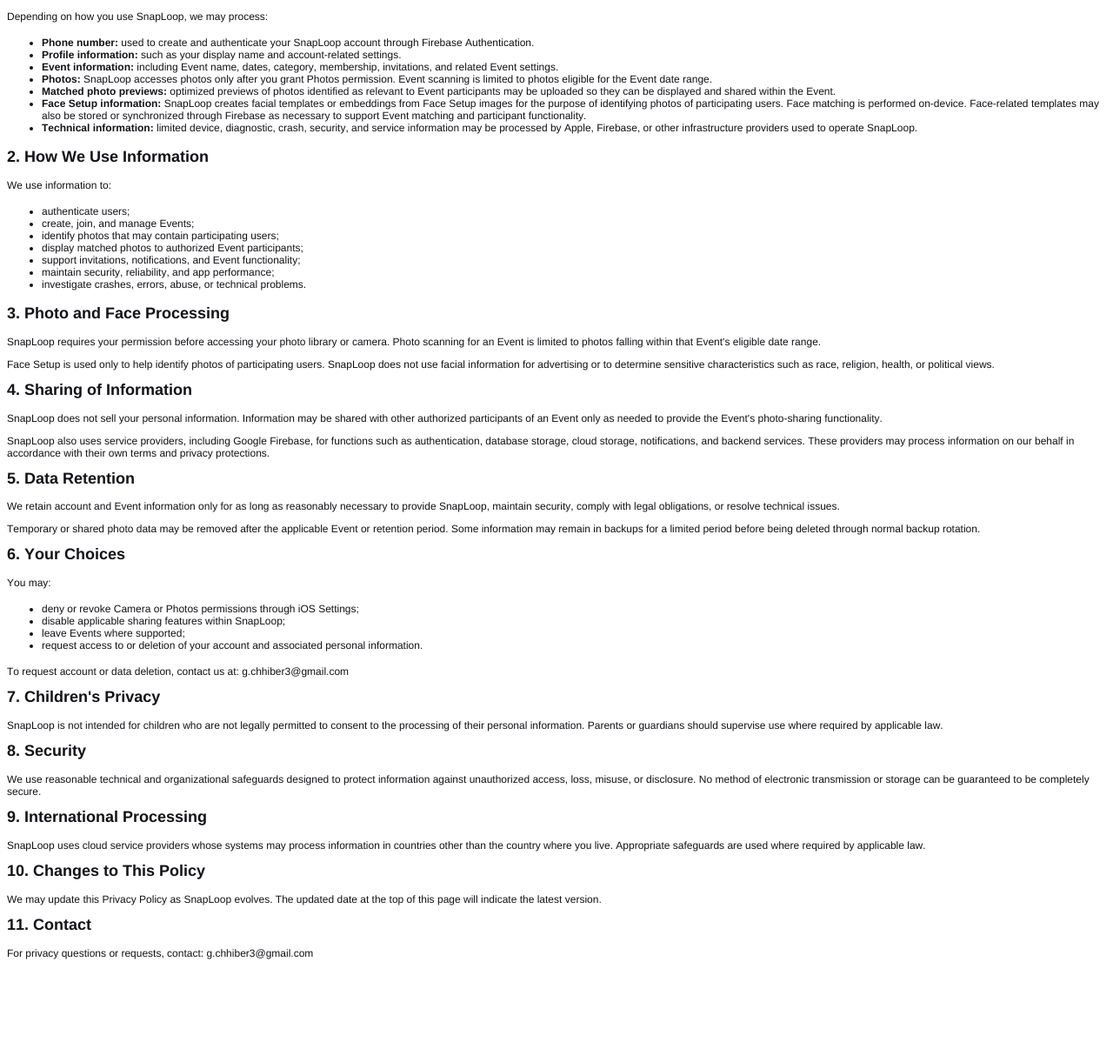
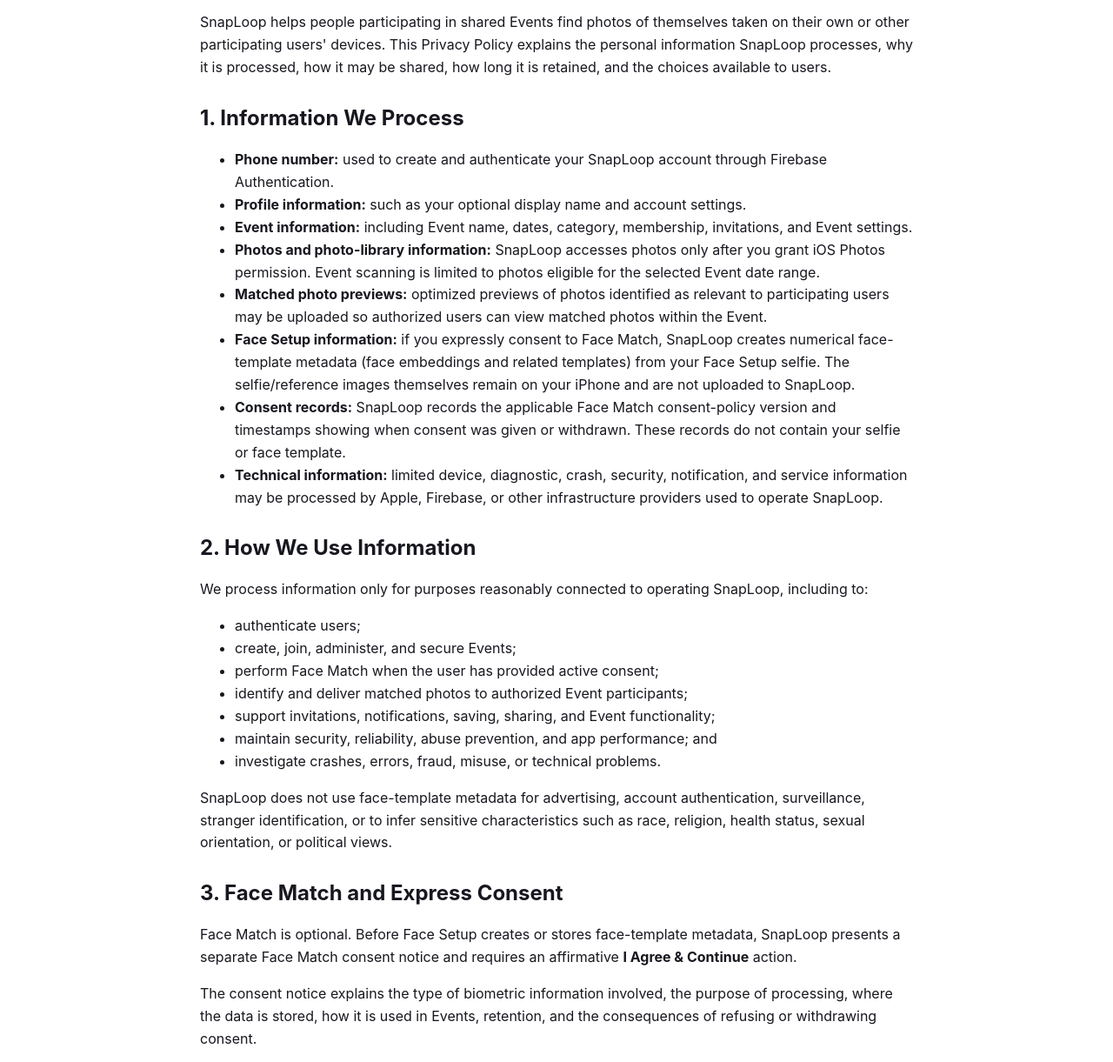
Before and after one commit to gurmeetgold/Snaploop-iOS, a plain HTML site: page hosting/public/privacy.html in a window 1280 px wide. Shown: the part 150-1371 px from the top of the page at 87% size. Before the commit the page ends 1292 px from the top, so only its background shows below. Drawn offline with Linux system fonts and the light colour scheme.

Commit message:
Align privacy policy with biometric consent controls

```diff
--- a/hosting/public/privacy.html
+++ b/hosting/public/privacy.html
@@ -1,75 +1,100 @@
-<!DOCTYPE html PUBLIC "-//W3C//DTD HTML 4.01//EN" "http://www.w3.org/TR/html4/strict.dtd">
-<html>
+<!doctype html>
+<html lang="en">
 <head>
-  <meta http-equiv="Content-Type" content="text/html; charset=utf-8">
-  <meta http-equiv="Content-Style-Type" content="text/css">
-  <title></title>
-  <meta name="Generator" content="Cocoa HTML Writer">
-  <meta name="CocoaVersion" content="2685.3">
-  <style type="text/css">
-    p.p2 {margin: 0.0px 0.0px 32.0px 0.0px; font: 12.0px 'Helvetica Neue'; color: #535353; -webkit-text-stroke: #535353}
-    p.p3 {margin: 0.0px 0.0px 12.0px 0.0px; font: 12.0px 'Helvetica Neue'; color: #121218; -webkit-text-stroke: #121218}
-    p.p6 {margin: 0.0px 0.0px 12.0px 0.0px; font: 12.0px 'Helvetica Neue'; color: #121218; -webkit-text-stroke: #121218; min-height: 15.0px}
-    li.li5 {margin: 0.0px 0.0px 0.0px 0.0px; font: 12.0px 'Helvetica Neue'; color: #121218; -webkit-text-stroke: #121218}
-    span.s1 {font-kerning: none}
-    span.s2 {-webkit-text-stroke: 0px #000000}
-    ul.ul1 {list-style-type: disc}
+  <meta charset="utf-8">
+  <meta name="viewport" content="width=device-width, initial-scale=1">
+  <title>SnapLoop Privacy Policy</title>
+  <style>
+    body { font-family: -apple-system, BlinkMacSystemFont, "Segoe UI", sans-serif; max-width: 820px; margin: 0 auto; padding: 32px 20px 64px; line-height: 1.62; color: #17171f; background: #fff; }
+    h1, h2 { line-height: 1.25; }
+    h1 { margin-bottom: 4px; }
+    h2 { margin-top: 30px; }
+    .updated { color: #666; margin-bottom: 28px; }
+    .note { background: #f7f4ff; border-radius: 14px; padding: 14px 16px; }
+    a { color: #5b37f2; }
   </style>
 </head>
 <body>
-<h1 style="margin: 0.0px 0.0px 4.0px 0.0px; font: 24.0px 'Helvetica Neue'; color: #121218; -webkit-text-stroke: #121218"><span class="s1"><b>SnapLoop Privacy Policy</b></span></h1>
-<p class="p2"><span class="s1">Last updated: August 22, 2026</span></p>
-<p class="p3"><span class="s1">SnapLoop is designed to help people participating in shared events find photos of themselves taken on their own or other participants' devices. This Privacy Policy explains what information SnapLoop processes, why it is processed, and the choices available to users.</span></p>
-<h2 style="margin: 0.0px 0.0px 14.9px 0.0px; font: 18.0px 'Helvetica Neue'; color: #121218; -webkit-text-stroke: #121218"><span class="s1"><b>1. Information We Process</b></span></h2>
-<p class="p3"><span class="s1">Depending on how you use SnapLoop, we may process:</span></p>
-<ul class="ul1">
-  <li class="li5"><span class="s2"><b></b></span><span class="s1"><b>Phone number:</b> used to create and authenticate your SnapLoop account through Firebase Authentication.</span></li>
-  <li class="li5"><span class="s2"><b></b></span><span class="s1"><b>Profile information:</b> such as your display name and account-related settings.</span></li>
-  <li class="li5"><span class="s2"><b></b></span><span class="s1"><b>Event information:</b> including Event name, dates, category, membership, invitations, and related Event settings.</span></li>
-  <li class="li5"><span class="s2"><b></b></span><span class="s1"><b>Photos:</b> SnapLoop accesses photos only after you grant Photos permission. Event scanning is limited to photos eligible for the Event date range.</span></li>
-  <li class="li5"><span class="s2"><b></b></span><span class="s1"><b>Matched photo previews:</b> optimized previews of photos identified as relevant to Event participants may be uploaded so they can be displayed and shared within the Event.</span></li>
-  <li class="li5"><span class="s2"><b></b></span><span class="s1"><b>Face Setup information:</b> SnapLoop creates facial templates or embeddings from Face Setup images for the purpose of identifying photos of participating users. Face matching is performed on-device. Face-related templates may also be stored or synchronized through Firebase as necessary to support Event matching and participant functionality.</span></li>
-  <li class="li5"><span class="s2"><b></b></span><span class="s1"><b>Technical information:</b> limited device, diagnostic, crash, security, and service information may be processed by Apple, Firebase, or other infrastructure providers used to operate SnapLoop.</span></li>
+<h1>SnapLoop Privacy Policy</h1>
+<p class="updated">Last updated: August 22, 2026</p>
+
+<p>SnapLoop helps people participating in shared Events find photos of themselves taken on their own or other participating users' devices. This Privacy Policy explains the personal information SnapLoop processes, why it is processed, how it may be shared, how long it is retained, and the choices available to users.</p>
+
+<h2>1. Information We Process</h2>
+<ul>
+  <li><strong>Phone number:</strong> used to create and authenticate your SnapLoop account through Firebase Authentication.</li>
+  <li><strong>Profile information:</strong> such as your optional display name and account settings.</li>
+  <li><strong>Event information:</strong> including Event name, dates, category, membership, invitations, and Event settings.</li>
+  <li><strong>Photos and photo-library information:</strong> SnapLoop accesses photos only after you grant iOS Photos permission. Event scanning is limited to photos eligible for the selected Event date range.</li>
+  <li><strong>Matched photo previews:</strong> optimized previews of photos identified as relevant to participating users may be uploaded so authorized users can view matched photos within the Event.</li>
+  <li><strong>Face Setup information:</strong> if you expressly consent to Face Match, SnapLoop creates numerical face-template metadata (face embeddings and related templates) from your Face Setup selfie. The selfie/reference images themselves remain on your iPhone and are not uploaded to SnapLoop.</li>
+  <li><strong>Consent records:</strong> SnapLoop records the applicable Face Match consent-policy version and timestamps showing when consent was given or withdrawn. These records do not contain your selfie or face template.</li>
+  <li><strong>Technical information:</strong> limited device, diagnostic, crash, security, notification, and service information may be processed by Apple, Firebase, or other infrastructure providers used to operate SnapLoop.</li>
 </ul>
-<h2 style="margin: 0.0px 0.0px 14.9px 0.0px; font: 18.0px 'Helvetica Neue'; color: #121218; -webkit-text-stroke: #121218"><span class="s1"><b>2. How We Use Information</b></span></h2>
-<p class="p3"><span class="s1">We use information to:</span></p>
-<ul class="ul1">
-  <li class="li5"><span class="s2"></span><span class="s1">authenticate users;</span></li>
-  <li class="li5"><span class="s2"></span><span class="s1">create, join, and manage Events;</span></li>
-  <li class="li5"><span class="s2"></span><span class="s1">identify photos that may contain participating users;</span></li>
-  <li class="li5"><span class="s2"></span><span class="s1">display matched photos to authorized Event participants;</span></li>
-  <li class="li5"><span class="s2"></span><span class="s1">support invitations, notifications, and Event functionality;</span></li>
-  <li class="li5"><span class="s2"></span><span class="s1">maintain security, reliability, and app performance;</span></li>
-  <li class="li5"><span class="s2"></span><span class="s1">investigate crashes, errors, abuse, or technical problems.</span></li>
+
+<h2>2. How We Use Information</h2>
+<p>We process information only for purposes reasonably connected to operating SnapLoop, including to:</p>
+<ul>
+  <li>authenticate users;</li>
+  <li>create, join, administer, and secure Events;</li>
+  <li>perform Face Match when the user has provided active consent;</li>
+  <li>identify and deliver matched photos to authorized Event participants;</li>
+  <li>support invitations, notifications, saving, sharing, and Event functionality;</li>
+  <li>maintain security, reliability, abuse prevention, and app performance; and</li>
+  <li>investigate crashes, errors, fraud, misuse, or technical problems.</li>
 </ul>
-<h2 style="margin: 0.0px 0.0px 14.9px 0.0px; font: 18.0px 'Helvetica Neue'; color: #121218; -webkit-text-stroke: #121218"><span class="s1"><b>3. Photo and Face Processing</b></span></h2>
-<p class="p3"><span class="s1">SnapLoop requires your permission before accessing your photo library or camera. Photo scanning for an Event is limited to photos falling within that Event's eligible date range.</span></p>
-<p class="p3"><span class="s1">Face Setup is used only to help identify photos of participating users. SnapLoop does not use facial information for advertising or to determine sensitive characteristics such as race, religion, health, or political views.</span></p>
-<h2 style="margin: 0.0px 0.0px 14.9px 0.0px; font: 18.0px 'Helvetica Neue'; color: #121218; -webkit-text-stroke: #121218"><span class="s1"><b>4. Sharing of Information</b></span></h2>
-<p class="p3"><span class="s1">SnapLoop does not sell your personal information. Information may be shared with other authorized participants of an Event only as needed to provide the Event's photo-sharing functionality.</span></p>
-<p class="p3"><span class="s1">SnapLoop also uses service providers, including Google Firebase, for functions such as authentication, database storage, cloud storage, notifications, and backend services. These providers may process information on our behalf in accordance with their own terms and privacy protections.</span></p>
-<h2 style="margin: 0.0px 0.0px 14.9px 0.0px; font: 18.0px 'Helvetica Neue'; color: #121218; -webkit-text-stroke: #121218"><span class="s1"><b>5. Data Retention</b></span></h2>
-<p class="p3"><span class="s1">We retain account and Event information only for as long as reasonably necessary to provide SnapLoop, maintain security, comply with legal obligations, or resolve technical issues.</span></p>
-<p class="p3"><span class="s1">Temporary or shared photo data may be removed after the applicable Event or retention period. Some information may remain in backups for a limited period before being deleted through normal backup rotation.</span></p>
-<h2 style="margin: 0.0px 0.0px 14.9px 0.0px; font: 18.0px 'Helvetica Neue'; color: #121218; -webkit-text-stroke: #121218"><span class="s1"><b>6. Your Choices</b></span></h2>
-<p class="p3"><span class="s1">You may:</span></p>
-<ul class="ul1">
-  <li class="li5"><span class="s2"></span><span class="s1">deny or revoke Camera or Photos permissions through iOS Settings;</span></li>
-  <li class="li5"><span class="s2"></span><span class="s1">disable applicable sharing features within SnapLoop;</span></li>
-  <li class="li5"><span class="s2"></span><span class="s1">leave Events where supported;</span></li>
-  <li class="li5"><span class="s2"></span><span class="s1">request access to or deletion of your account and associated personal information.</span></li>
+<p>SnapLoop does not use face-template metadata for advertising, account authentication, surveillance, stranger identification, or to infer sensitive characteristics such as race, religion, health status, sexual orientation, or political views.</p>
+
+<h2>3. Face Match and Express Consent</h2>
+<p>Face Match is optional. Before Face Setup creates or stores face-template metadata, SnapLoop presents a separate Face Match consent notice and requires an affirmative <strong>I Agree &amp; Continue</strong> action.</p>
+<p>The consent notice explains the type of biometric information involved, the purpose of processing, where the data is stored, how it is used in Events, retention, and the consequences of refusing or withdrawing consent.</p>
+<p>Your Face Setup selfie/reference images remain on your iPhone. Numerical face-template metadata is stored with your SnapLoop account in Firebase. While you participate in an active Event, your face-template metadata may be made available only to authenticated participating Event members' devices so that matching can run on-device against eligible Event-date photos.</p>
+<p class="note"><strong>Age:</strong> Face Match is intended only for users who are 18 years of age or older. Users who are not eligible to provide valid consent should not activate Face Match.</p>
+
+<h2>4. Withdrawing Face Match Consent</h2>
+<p>You can review or withdraw Face Match consent at any time from <strong>Privacy &amp; Data</strong> in SnapLoop. Withdrawal is designed to be available without deleting your SnapLoop account.</p>
+<p>When you confirm withdrawal, SnapLoop stops future Face Match processing and deletes your Face Setup, account-level face-template metadata, and related face-matching data from active Event metadata. Your local Face Setup reference image is also removed from the device. You will no longer receive automatically matched photos until you complete Face Setup and give consent again.</p>
+<p>A limited consent record, including when consent was given or withdrawn and the applicable policy version, may be retained where reasonably necessary to demonstrate consent history, comply with legal obligations, resolve disputes, or maintain security and audit records.</p>
+
+<h2>5. Sharing and Service Providers</h2>
+<p>SnapLoop does not sell personal information. Information is disclosed only as needed to provide the service, comply with law, protect users or SnapLoop, or with your direction or consent.</p>
+<p>Within an Event, matched photo information and previews may be made available to authorized Event participants as required for the Event's photo-sharing functionality. Face-template metadata is not intended to be displayed to users; it is used by participating devices for Face Match processing.</p>
+<p>SnapLoop uses service providers including Google Firebase for authentication, databases, cloud storage, notifications, and backend services, and Apple platform services for iOS functionality. These providers process information on SnapLoop's behalf subject to their applicable terms, security measures, and data-protection obligations.</p>
+
+<h2>6. Data Retention and Deletion</h2>
+<ul>
+  <li><strong>Face Setup:</strong> account-level face-template metadata is retained while Face Match remains configured, unless you delete Face Setup, withdraw consent, or delete your account.</li>
+  <li><strong>Event data:</strong> Event-related cloud data, including matched photo previews, is deleted within 15 days after an Event ends. If an Event is manually deleted, its Event-related cloud data is deleted within 15 days of deletion.</li>
+  <li><strong>Account deletion:</strong> the in-app Delete Account control deletes the SnapLoop account and associated account data, subject to limited information that may need to be retained where required by law, security, fraud prevention, dispute resolution, or backup rotation.</li>
+  <li><strong>Consent records:</strong> a limited record of consent or withdrawal may be retained as described above.</li>
 </ul>
-<p class="p3"><span class="s1">To request account or data deletion, contact us at: g.chhiber3@gmail.com</span></p>
-<h2 style="margin: 0.0px 0.0px 14.9px 0.0px; font: 18.0px 'Helvetica Neue'; color: #121218; -webkit-text-stroke: #121218"><span class="s1"><b>7. Children's Privacy</b></span></h2>
-<p class="p3"><span class="s1">SnapLoop is not intended for children who are not legally permitted to consent to the processing of their personal information. Parents or guardians should supervise use where required by applicable law.</span></p>
-<h2 style="margin: 0.0px 0.0px 14.9px 0.0px; font: 18.0px 'Helvetica Neue'; color: #121218; -webkit-text-stroke: #121218"><span class="s1"><b>8. Security</b></span></h2>
-<p class="p3"><span class="s1">We use reasonable technical and organizational safeguards designed to protect information against unauthorized access, loss, misuse, or disclosure. No method of electronic transmission or storage can be guaranteed to be completely secure.</span></p>
-<h2 style="margin: 0.0px 0.0px 14.9px 0.0px; font: 18.0px 'Helvetica Neue'; color: #121218; -webkit-text-stroke: #121218"><span class="s1"><b>9. International Processing</b></span></h2>
-<p class="p3"><span class="s1">SnapLoop uses cloud service providers whose systems may process information in countries other than the country where you live. Appropriate safeguards are used where required by applicable law.</span></p>
-<h2 style="margin: 0.0px 0.0px 14.9px 0.0px; font: 18.0px 'Helvetica Neue'; color: #121218; -webkit-text-stroke: #121218"><span class="s1"><b>10. Changes to This Policy</b></span></h2>
-<p class="p3"><span class="s1">We may update this Privacy Policy as SnapLoop evolves. The updated date at the top of this page will indicate the latest version.</span></p>
-<h2 style="margin: 0.0px 0.0px 14.9px 0.0px; font: 18.0px 'Helvetica Neue'; color: #121218; -webkit-text-stroke: #121218"><span class="s1"><b>11. Contact</b></span></h2>
-<p class="p3"><span class="s1">For privacy questions or requests, contact: g.chhiber3@gmail.com</span></p>
-<p class="p6"><span class="s1"></span><br></p>
+
+<h2>7. Your Choices and Rights</h2>
+<p>Depending on your location and applicable law, you may have rights relating to your personal information. SnapLoop provides controls that allow you to:</p>
+<ul>
+  <li>deny, limit, or revoke Camera and Photos permissions through iOS Settings;</li>
+  <li>choose not to activate Face Match;</li>
+  <li>review or withdraw Face Match consent;</li>
+  <li>delete Face Setup without deleting your account;</li>
+  <li>leave Events where supported;</li>
+  <li>delete your SnapLoop account in the app; and</li>
+  <li>contact us regarding access, correction, deletion, consent, or privacy questions.</li>
+</ul>
+<p>To exercise a privacy right or ask a privacy question, contact <a href="mailto:g.chhiber3@gmail.com">g.chhiber3@gmail.com</a>.</p>
+
+<h2>8. Children's Privacy</h2>
+<p>SnapLoop's Face Match feature is intended only for users age 18 or older. SnapLoop does not knowingly intend to process children's biometric information without any consent or authorization required by applicable law. If you believe a child has activated Face Match improperly, contact us so that we can investigate and take appropriate deletion or restriction steps.</p>
+
+<h2>9. Security</h2>
+<p>We use reasonable technical and organizational safeguards designed to protect personal information against unauthorized access, loss, misuse, alteration, or disclosure. Safeguards are selected with regard to the sensitivity of the information. No electronic transmission or storage system can be guaranteed to be completely secure.</p>
+
+<h2>10. International Processing</h2>
+<p>SnapLoop uses cloud and platform service providers whose systems may process information in countries other than the country where you live. Where applicable, data is handled subject to the contractual, technical, organizational, and legal safeguards available for those services and jurisdictions.</p>
+
+<h2>11. Changes to This Policy or Face Match Purpose</h2>
+<p>We may update this Privacy Policy as SnapLoop evolves. The date at the top identifies the current version. If SnapLoop materially changes the purpose for which face-template metadata is collected, used, or disclosed, SnapLoop will require review of the updated Face Match notice and new consent where required before using the information for that materially changed purpose.</p>
+
+<h2>12. Contact</h2>
+<p>For privacy questions, requests, or complaints, contact <a href="mailto:g.chhiber3@gmail.com">g.chhiber3@gmail.com</a>.</p>
 </body>
 </html>
```
